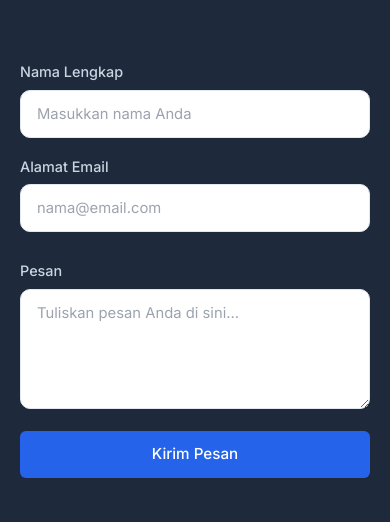
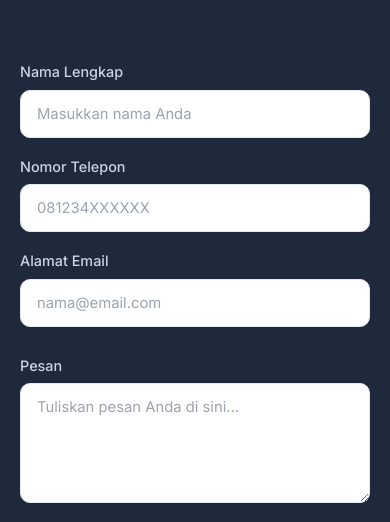
Before and after one commit to Farrosy/portofolio-sayyid-syuja-farrosy, a plain HTML site: page index.html in a window 390 px wide. Shown: the part 2524-3046 px from the top of the page. Drawn offline with nearby package versions, Linux system fonts and the light colour scheme.

Commit message:
fix: number phone

```diff
--- a/index.html
+++ b/index.html
@@ -138,8 +138,10 @@
         </p>
 
         <form action="https://api.web3forms.com/submit" method="POST" class="contact-form-table">
-          <!-- Baris di bawah ini adalah kunci rahasia dari Web3Forms Anda -->
+          <!-- Kunci rahasia Web3Forms -->
           <input type="hidden" name="access_key" value="373cb4b4-548c-4e92-8f56-54cb40cea94d">
+          <!-- Mencegah redirect halaman agar Toast JS bekerja sempurna -->
+          <input type="hidden" name="redirect" value="">
 
           <table class="form-table">
             <tr>
@@ -148,6 +150,16 @@
               </td>
               <td class="table-input-cell">
                 <input type="text" id="name" name="name" class="custom-form-input" placeholder="Masukkan nama Anda" required />
+              </td>
+            </tr>
+
+            <!-- PERBAIKAN DI BAGIAN INI -->
+            <tr>
+              <td class="table-label-cell">
+                <label for="phone-number" class="custom-form-label">Nomor Telepon</label>
+              </td>
+              <td class="table-input-cell">
+                <input type="tel" id="phone-number" name="phone" class="custom-form-input" placeholder="081234XXXXXX" required />
               </td>
             </tr>
 
```
